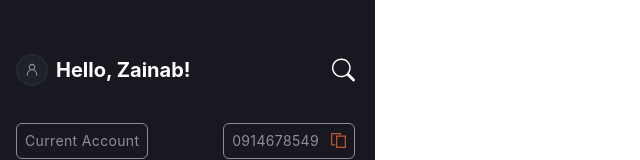
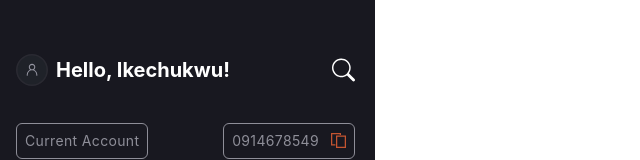
Before and after one commit to Quatum-Quell/GT-Smooth_Frontend, a React (Create React App) app: page /dashboard in a window 1280 px wide. Shown: the top 160 px of the page, without its empty margins (0-640 px from the left). Built offline with nearby package versions, Linux system fonts and the light colour scheme.

Commit message:
changed dashboard name to Ikechukwu

```diff
--- a/src/pages/Dashboard.js
+++ b/src/pages/Dashboard.js
@@ -19,7 +19,7 @@ const Dashboard = () => {
         <div className="flex items-center justify-between pr-5">
           <div className="profile flex gap-2 items-center">
             <ProfileIcon />
-            <h2 className="font-bold text-[20px]">Hello, Zainab!</h2>
+            <h2 className="font-bold text-[20px]">Hello, Ikechukwu!</h2>
           </div>
 
           <Link to="/search">
```
